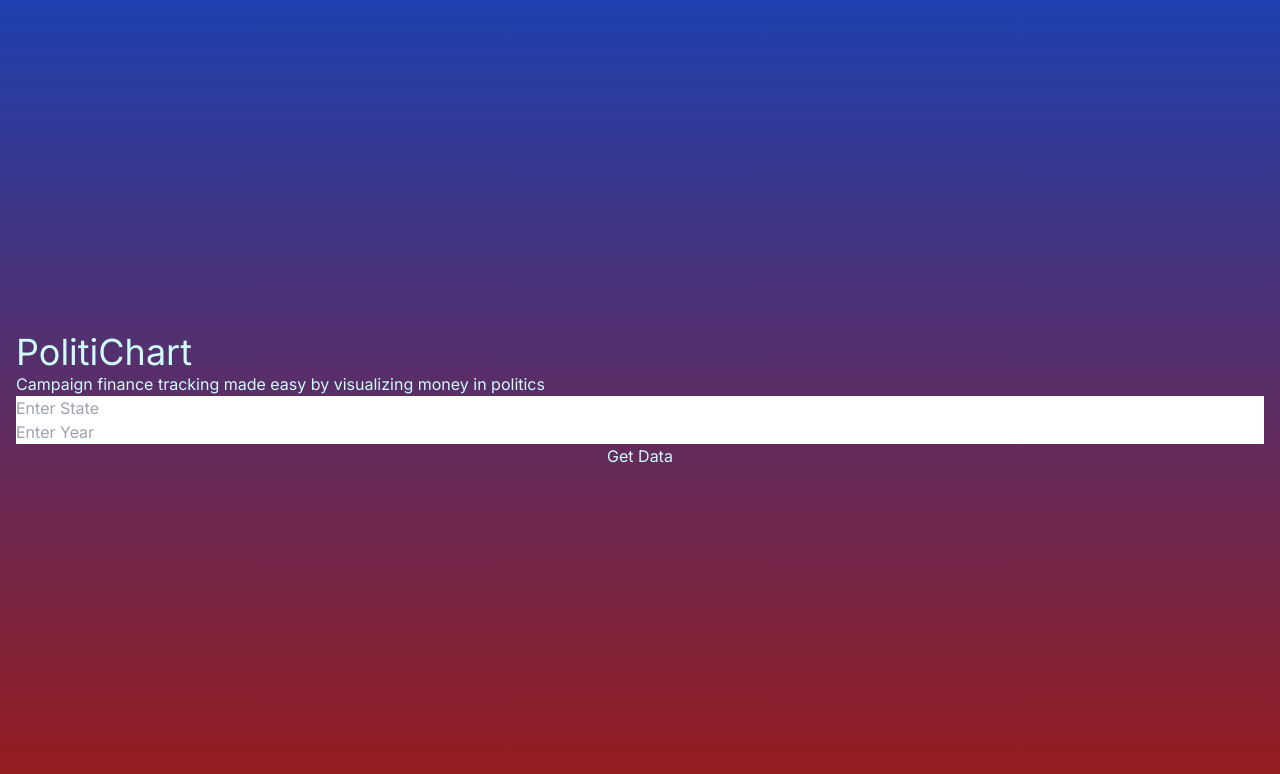
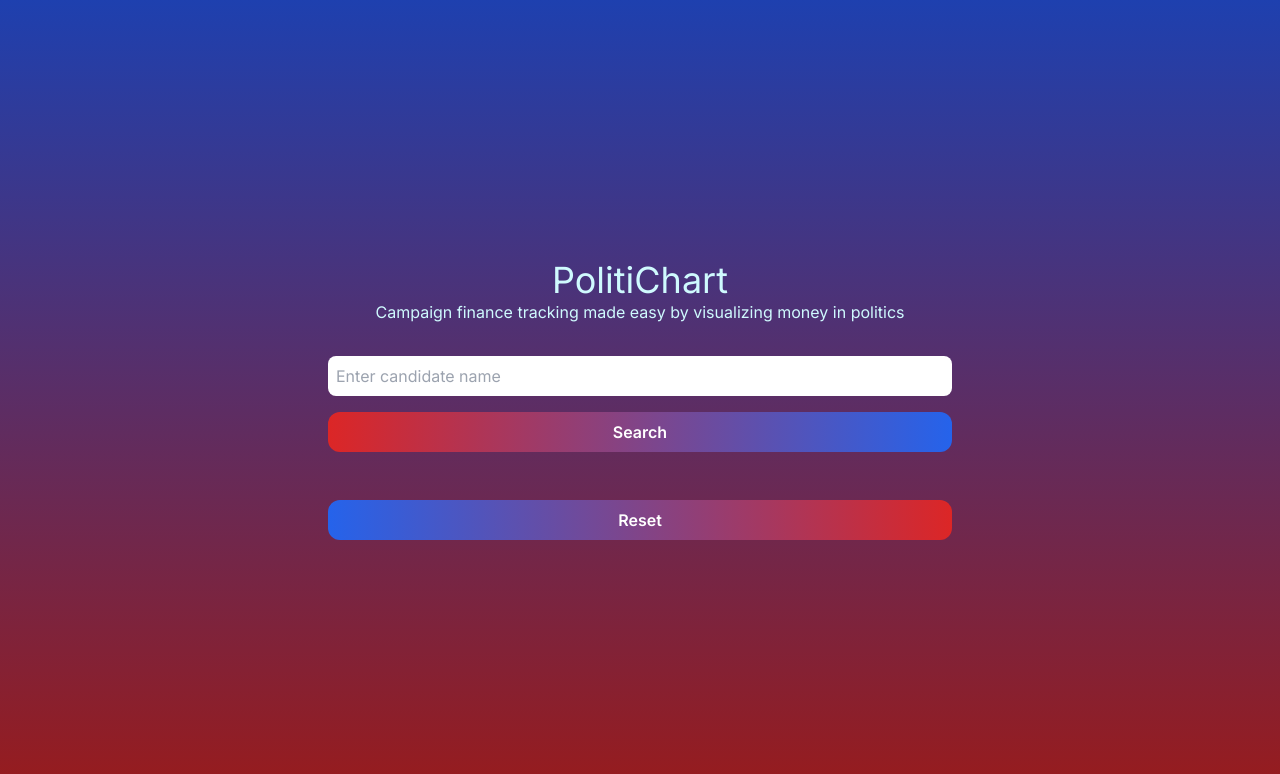
Before and after one commit to tbrown034/campaign-finance-tracker, a Next.js app: page / in a window 1280 px wide. Shown: the top 774 px of the page. Built offline with nearby package versions, Linux system fonts and the light colour scheme.

Commit message:
feat: added search that works, renders the candidates, when clicked access candidate details below

```diff
--- a/app/page.js
+++ b/app/page.js
@@ -1,44 +1,124 @@
 "use client";
-import { useState } from "react";
-import { getData } from "./utils/API.jsx";
+"use strict";
+import React, { useState } from "react";
+import {
+  searchCandidates,
+  getCandidateDetails,
+  getCandidateFundraisingTotal,
+} from "./utils/API.jsx";
 
 export default function Home() {
-  const [data, setData] = useState(null);
-  const [state, setState] = useState(""); // New state for storing user input for state
-  const [year, setYear] = useState(""); // New state for storing user input for year
+  const [candidates, setCandidates] = useState([]);
+  const [candidateName, setCandidateName] = useState("");
+  const [selectedCandidate, setSelectedCandidate] = useState(null);
+  const [fundraisingTotal, setFundraisingTotal] = useState(null);
+  const [isLoading, setIsLoading] = useState(false);
+  const [error, setError] = useState(null);
 
-  const handleSubmit = async (e) => {
+  const handleSearch = async (e) => {
     e.preventDefault();
-    const response = await getData(state, year); // Pass state and year to getData function
-    setData(response.results); // Store only results array in state
+    setIsLoading(true);
+    setError(null);
+
+    try {
+      const searchResults = await searchCandidates(candidateName);
+      setCandidates(searchResults);
+    } catch (error) {
+      setError("Failed to fetch search candidate data");
+    } finally {
+      setIsLoading(false);
+    }
+  };
+
+  const handleSelectCandidate = async (candidateId) => {
+    if (candidateId) {
+      setIsLoading(true);
+      setError(null);
+
+      try {
+        const candidateDetails = await getCandidateDetails(candidateId);
+        const fundraisingDetails = await getCandidateFundraisingTotal(
+          candidateId
+        );
+
+        setSelectedCandidate(candidateDetails);
+        setFundraisingTotal(fundraisingDetails);
+      } catch (error) {
+        setError("Failed to fetch candidate details or fundraising total data");
+      } finally {
+        setIsLoading(false);
+      }
+    }
+  };
+
+  const handleReset = () => {
+    setCandidates([]);
+    setSelectedCandidate(null);
+    setFundraisingTotal(null);
+    setCandidateName("");
   };
 
   return (
-    <main className="flex flex-col justify-center min-h-screen px-4 bg-gradient-to-t from-red-800 to-blue-800 text-cyan-100">
+    <main className="flex flex-col justify-center min-h-screen gap-8 px-4 bg-gradient-to-t from-red-800 to-blue-800 text-cyan-100">
+      <div className="text-center">
         <h1 className="text-4xl">PolitiChart</h1>
         <h3>
           Campaign finance tracking made easy by visualizing money in politics
         </h3>
+      </div>
+      <form
+        className="flex flex-col items-center gap-4"
+        onSubmit={handleSearch}
+      >
         <input
           type="text"
-        placeholder="Enter State"
-        onChange={(e) => setState(e.target.value)}
-      />{" "}
-      <input
-        type="text"
-        placeholder="Enter Year"
-        onChange={(e) => setYear(e.target.value)}
-      />{" "}
-      <button onClick={handleSubmit}>Get Data</button>
-      {/* Display the names and parties of the candidates */}
-      {data &&
-        data.map((result, index) => (
-          <div key={index}>
-            <h1>results</h1>
-            <h2>{result.name}</h2>
-            <p>{result.party}</p>
+          value={candidateName}
+          onChange={(e) => setCandidateName(e.target.value)}
+          placeholder="Enter candidate name"
+          className="w-1/2 p-2 text-black rounded-lg focus:outline-none"
+        />
+        <button
+          type="submit"
+          className="w-1/2 px-4 py-2 font-semibold text-white bg-gradient-to-r from-red-600 to-blue-600 rounded-xl hover:bg-blue-700 focus:outline-none focus:ring-2 focus:ring-blue-600 focus:bg-blue-700 active:bg-blue-800"
+        >
+          Search
+        </button>
+      </form>
+      {isLoading && <p>Loading...</p>}
+      {error && <p className="text-red-500">{error}</p>}
+      {!isLoading && !error && (
+        <>
+          {candidates.map((candidate, index) => (
+            <div
+              key={index}
+              onClick={() => handleSelectCandidate(candidate.id)}
+              className="p-4 rounded-lg cursor-pointer hover:bg-blue-100 focus:bg-blue-100 active:bg-blue-200"
+              style={{
+                backgroundColor: candidate.party === "REP" ? "red" : "blue",
+              }}
+            >
+              <h2>{candidate.name.split(",").reverse().join(" ").trim()}</h2>
+              <p>{candidate.party}</p>
             </div>
           ))}
+          {selectedCandidate && (
+            <h2 className="mt-4 text-2xl font-semibold">
+              {selectedCandidate.name.split(",").reverse().join(" ").trim()}
+            </h2>
+          )}
+          {fundraisingTotal && (
+            <p className="mt-2">{JSON.stringify(fundraisingTotal)}</p>
+          )}
+          <div className="flex justify-center mt-4">
+            <button
+              onClick={handleReset}
+              className="w-1/2 px-4 py-2 font-semibold text-white bg-gradient-to-r from-blue-600 to-red-600 rounded-xl hover:bg-red-700 focus:outline-none focus:ring-2 focus:ring-red-600 focus:bg-red-700 active:bg-red-800"
+            >
+              Reset
+            </button>
+          </div>
+        </>
+      )}
     </main>
   );
 }
--- a/app/utils/API.jsx
+++ b/app/utils/API.jsx
@@ -1,17 +1,40 @@
-export async function getData(state, year) {
+// utils/API.jsx
+
+export async function searchCandidates(name) {
   const API_Key = process.env.NEXT_PUBLIC_FEC_API_KEY;
-
-  const url = `https://api.open.fec.gov/v1/candidates/search/?sort_hide_null=true&page=1&state=${state}&election_year=${year}&api_key=${API_Key}&sort=name&per_page=20&sort_null_only=false&sort_nulls_last=false`;
+  const url = `https://api.open.fec.gov/v1/candidates/search/?name=${name}&api_key=${API_Key}`;
 
   const res = await fetch(url);
-
-  // Recommendation: handle errors
   if (!res.ok) {
-    // This will activate the closest `error.js` Error Boundary
-    throw new Error("Failed to fetch data");
+    throw new Error("Failed to fetch search candidate data");
   }
   const data = await res.json();
-  console.log("the data", data);
 
-  return data;
+  return data.results;
 }
+
+export async function getCandidateDetails(candidateId) {
+  const API_Key = process.env.NEXT_PUBLIC_FEC_API_KEY;
+  const url = `https://api.open.fec.gov/v1/candidate/${candidateId}/?api_key=${API_Key}`;
+
+  const res = await fetch(url);
+  if (!res.ok) {
+    throw new Error("Failed to fetch getcandidatdetails data");
+  }
+  const data = await res.json();
+
+  return data.results[0];
+}
+
+export async function getCandidateFundraisingTotal(candidateId) {
+  const API_Key = process.env.NEXT_PUBLIC_FEC_API_KEY;
+  const url = `https://api.open.fec.gov/v1/candidate/${candidateId}/totals/?api_key=${API_Key}`;
+
+  const res = await fetch(url);
+  if (!res.ok) {
+    throw new Error("Failed to fetch fundraising total data");
+  }
+  const data = await res.json();
+
+  return data.results[0];
+}
```
Lines whose indentation alone changed are shown as unchanged.
